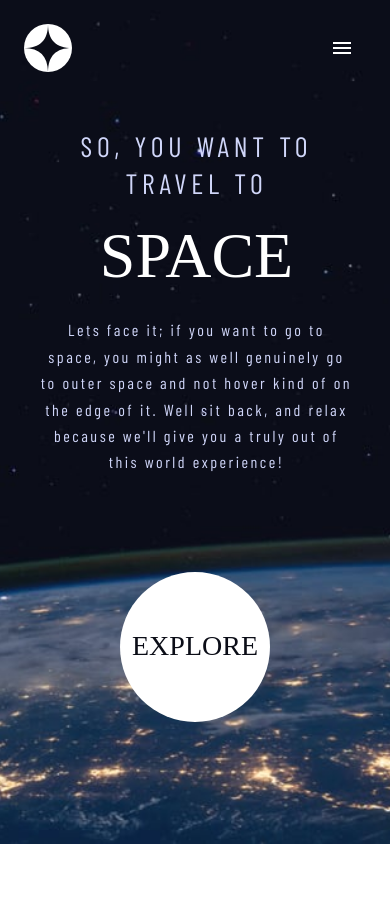
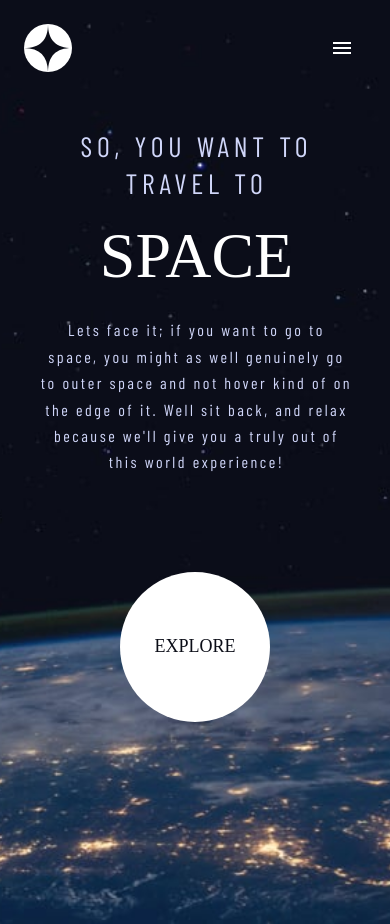
Before and after one commit to AgomohC/femto-space-tourism, a React (Create React App) app: page / in a window 390 px wide. Before the commit the page ends 844 px from the top, so only its background shows below. Built offline with nearby package versions, Linux system fonts and the light colour scheme; a web font is replaced by a local one.

Commit message:
fixed display bug in home.jsx

```diff
--- a/src/Pages/Home.jsx
+++ b/src/Pages/Home.jsx
@@ -24,9 +24,7 @@ const useStyles = makeStyles((theme) => ({
       top: 0,
       left: 0,
       zIndex: 1,
-      [theme.breakpoints.up("lg")]: {
-         paddingBottom: theme.spacing(10),
-      },
+      paddingBottom: theme.spacing(10),
    },
    container: {
       marginLeft: "auto",
@@ -41,7 +39,7 @@ const useStyles = makeStyles((theme) => ({
          display: "flex",
          alignItems: "flex-end",
          marginTop: "240px",
-
+         paddingBottom: 0,
          justifyContent: "space-between",
       },
    },
@@ -72,6 +70,7 @@ const useStyles = makeStyles((theme) => ({
          cursor: "pointer",
          boxShadow: "0 0 0 64px rgba(255, 255, 255, 0.05)",
       },
+
       [theme.breakpoints.up("sm")]: {
          height: "242px",
          width: "242px",
@@ -107,13 +106,18 @@ const useStyles = makeStyles((theme) => ({
    link: {
       textDecoration: "none",
    },
+   linkText: {
+      [theme.breakpoints.down("sm")]: {
+         fontSize: "18px",
+      },
+   },
 }));
 
 const Home = () => {
    const classes = useStyles();
 
    return (
-      <div className={classes.background}>
+      <Grid className={classes.background}>
          <Grid container item spacing={2} xs={10} className={classes.container}>
             <Grid item xs={10} lg={6} className={classes.center}>
                <div className={classes.textContainer}>
@@ -143,14 +147,18 @@ const Home = () => {
             <Grid item xs={10} sm={6} className={classes.end}>
                <Link to="/destination" className={classes.link}>
                   <div className={classes.button}>
-                     <Typography variant="h6" color="primary">
+                     <Typography
+                        variant="h6"
+                        color="primary"
+                        className={classes.linkText}
+                     >
                         EXPLORE
                      </Typography>
                   </div>
                </Link>
             </Grid>
          </Grid>
-      </div>
+      </Grid>
    );
 };
 
```
